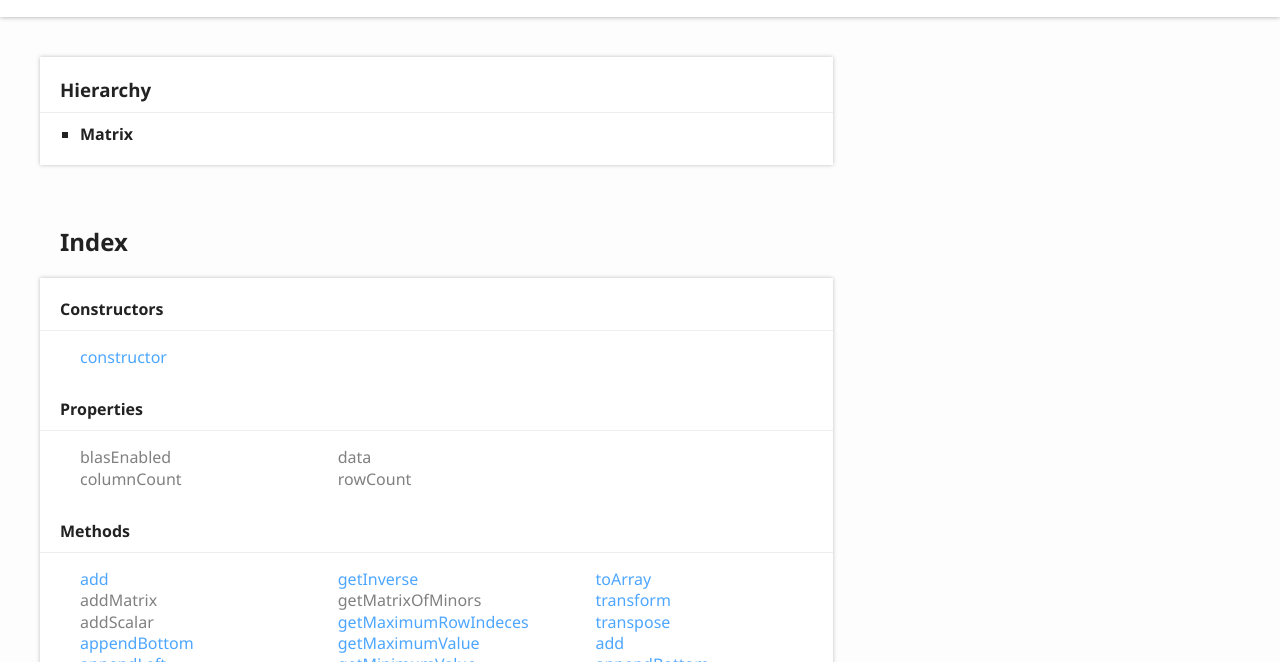
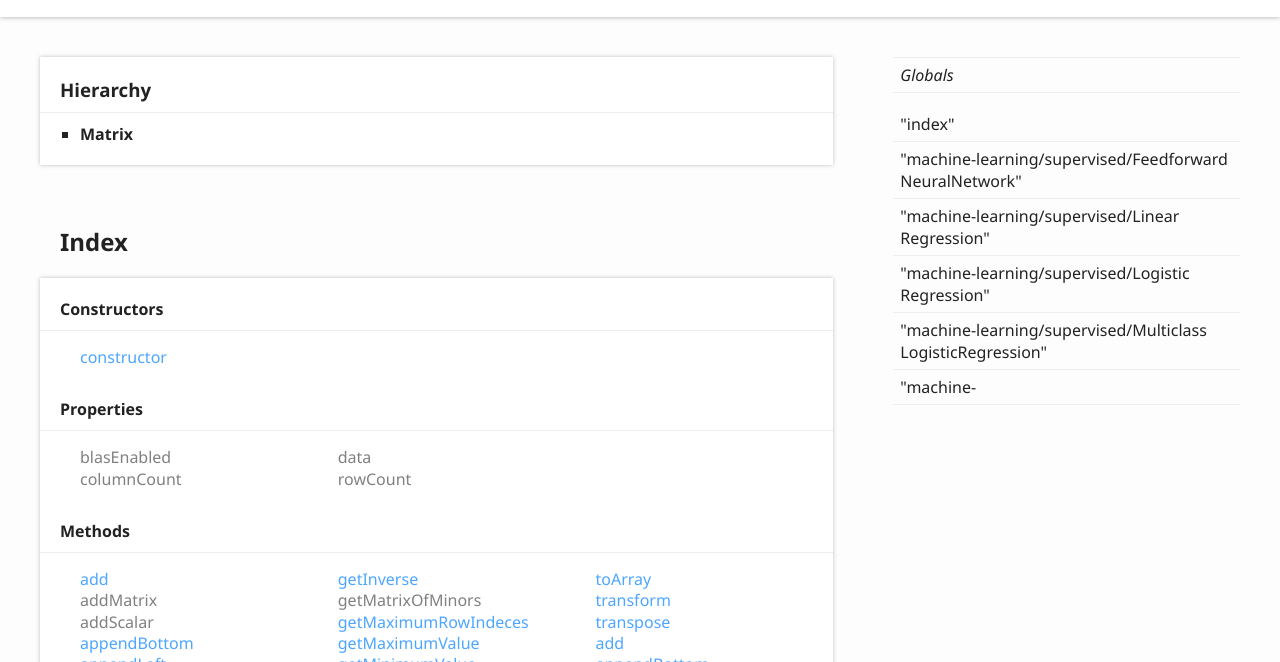
Before and after one commit to lankpro/AI-Machine-Learning, a plain HTML site: page docs/classes/_math_linear_algebra_matrix_.matrix.html in a window 1280 px wide. Shown: the part 138-800 px from the top of the page. Drawn offline with Linux system fonts and the light colour scheme.

Commit message:
Fixed a compile error

```diff
--- a/docs/classes/_math_linear_algebra_matrix_.matrix.html
+++ b/docs/classes/_math_linear_algebra_matrix_.matrix.html
@@ -1533,4 +1533,32 @@
 									<h5>columnCount: <span class="tsd-signature-type">number</span></h5>
 								</li>
 							</ul>
-							<h4 class="tsd-returns-title">Returns <a href="_math_linear_algebra_matrix_.matrix.html" class="tsd-signature
+							<h4 class="tsd-returns-title">Returns <a href="_math_linear_algebra_matrix_.matrix.html" class="tsd-signature-type">Matrix</a></h4>
+						</li>
+					</ul>
+				</section>
+			</section>
+		</div>
+		<div class="col-4 col-menu menu-sticky-wrap menu-highlight">
+			<nav class="tsd-navigation primary">
+				<ul>
+					<li class="globals  ">
+						<a href="../globals.html"><em>Globals</em></a>
+					</li>
+					<li class=" tsd-kind-external-module">
+						<a href="../modules/_index_.html">"index"</a>
+					</li>
+					<li class=" tsd-kind-external-module">
+						<a href="../modules/_machine_learning_supervised_feedforwardneuralnetwork_.html">"machine-<wbr>learning/supervised/<wbr>Feedforward<wbr>Neural<wbr>Network"</a>
+					</li>
+					<li class=" tsd-kind-external-module">
+						<a href="../modules/_machine_learning_supervised_linearregression_.html">"machine-<wbr>learning/supervised/<wbr>Linear<wbr>Regression"</a>
+					</li>
+					<li class=" tsd-kind-external-module">
+						<a href="../modules/_machine_learning_supervised_logisticregression_.html">"machine-<wbr>learning/supervised/<wbr>Logistic<wbr>Regression"</a>
+					</li>
+					<li class=" tsd-kind-external-module">
+						<a href="../modules/_machine_learning_supervised_multiclasslogisticregression_.html">"machine-<wbr>learning/supervised/<wbr>Multiclass<wbr>Logistic<wbr>Regression"</a>
+					</li>
+					<li class=" tsd-kind-external-module">
+						<a href="../modules/_machine_learning_supervised_nearestneighbors_.html">"machine-<w
```
